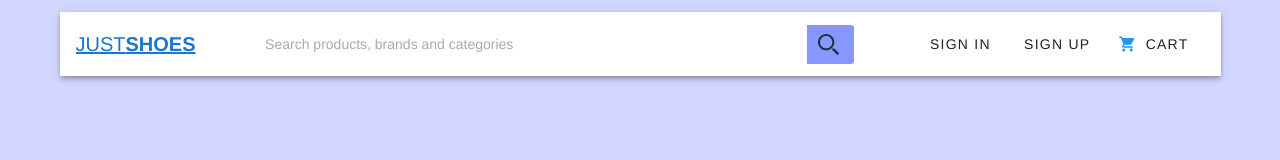
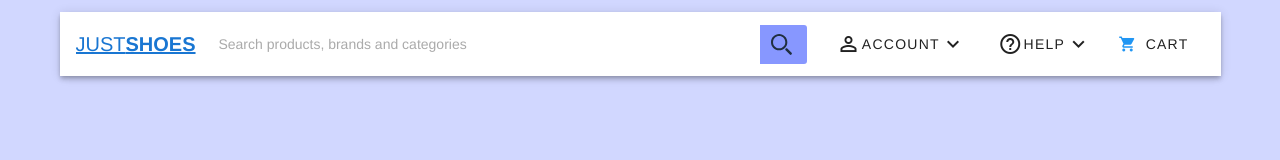
Before and after one commit to obas101/Shopping-Store-Vue, a Vue app: page / in a window 1280 px wide. Shown: the top 160 px of the page. Built offline with nearby package versions, Linux system fonts and the light colour scheme; no server answers.

Commit message:
refactor

```diff
--- a/src/components/Header.vue
+++ b/src/components/Header.vue
@@ -22,15 +22,46 @@
         active
       ></v-text-field> -->
       <v-spacer></v-spacer>
+      <!-- account sign up and sign in -->
+      <v-menu offset-y>
+        <template v-slot:activator="{ on }">
+          <v-btn flat text v-on="on"
+            ><i class="material-icons">person_outline</i>Account<i
+              class="material-icons"
+              >keyboard_arrow_down</i
+            ></v-btn
+          >
+        </template>
+        <v-list>
+          <v-list-item>
+            <v-list-item-title>Item 1</v-list-item-title>
+          </v-list-item>
+          <v-list-item>
+            <v-list-item-title>Item 2</v-list-item-title>
+          </v-list-item>
+        </v-list>
+      </v-menu>
+      <!-- dropdown help -->
+      <v-menu offset-y>
+        <template v-slot:activator="{ on }">
+          <v-btn flat text v-on="on"
+            ><i class="material-icons">help_outline</i>Help<i
+              class="material-icons"
+              >keyboard_arrow_down</i
+            ></v-btn
+          >
+        </template>
+        <v-list>
+          <v-list-item>
+            <v-list-item-title>Item 1</v-list-item-title>
+          </v-list-item>
+          <v-list-item>
+            <v-list-item-title>Item 2</v-list-item-title>
+          </v-list-item>
+        </v-list>
+      </v-menu>
 
-      <v-btn text>
-        <span class="font-weight-medium">Sign In</span>
-      </v-btn>
-
-      <v-btn flat text>
-        <span class="font-weight-medium">Sign Up</span>
-      </v-btn>
-
+      <!-- cart -->
       <v-btn flat text>
         <v-icon left color="blue">shopping_cart</v-icon>
         <span class="font-weight-medium">Cart</span>
--- a/src/components/Products.vue
+++ b/src/components/Products.vue
@@ -75,13 +75,13 @@ export default {
   margin: 0.1rem;
 }
 .itemName-style {
-  font-size: 12px;
+  font-size: 14px;
   /* text-align: center !important; */
 }
 .price {
   font-size: 14px;
   text-align: left;
   color: #282828;
-  font-weight: 500;
+  font-weight: bold;
 }
 </style>
```
